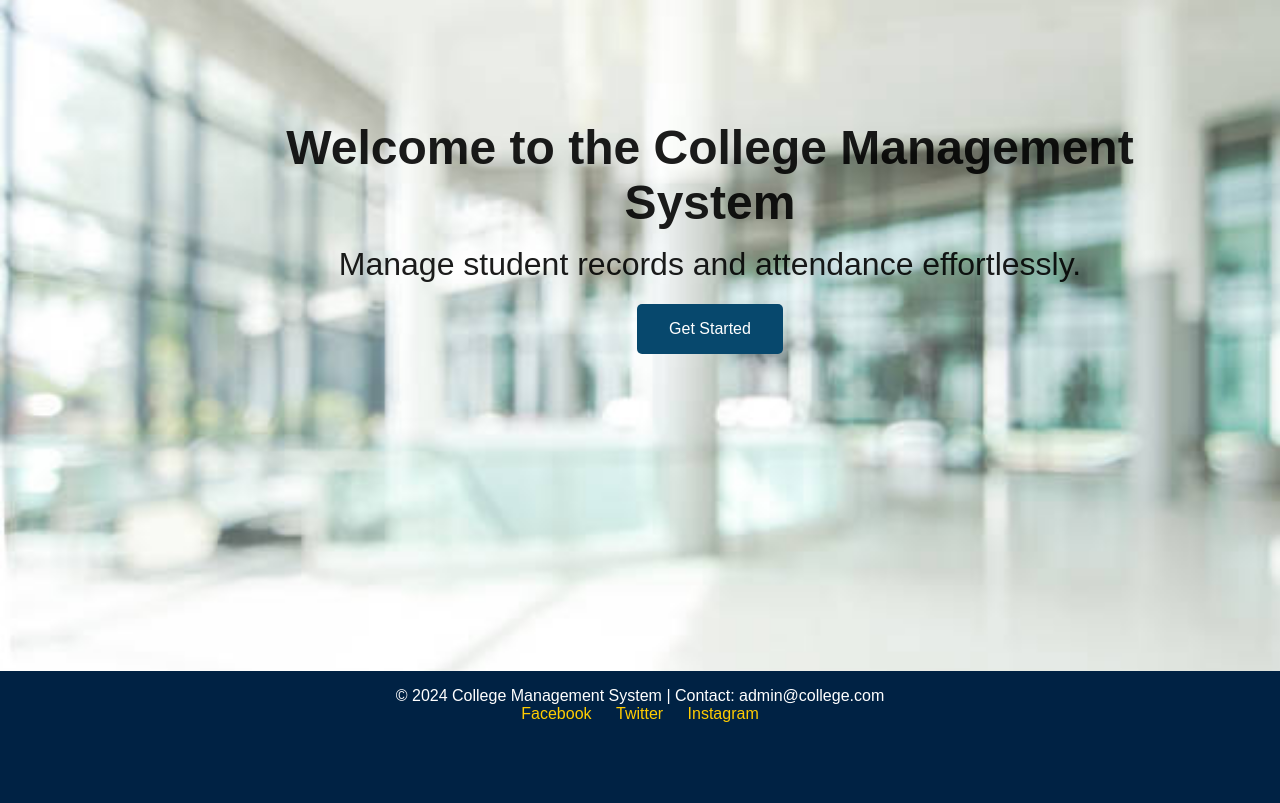
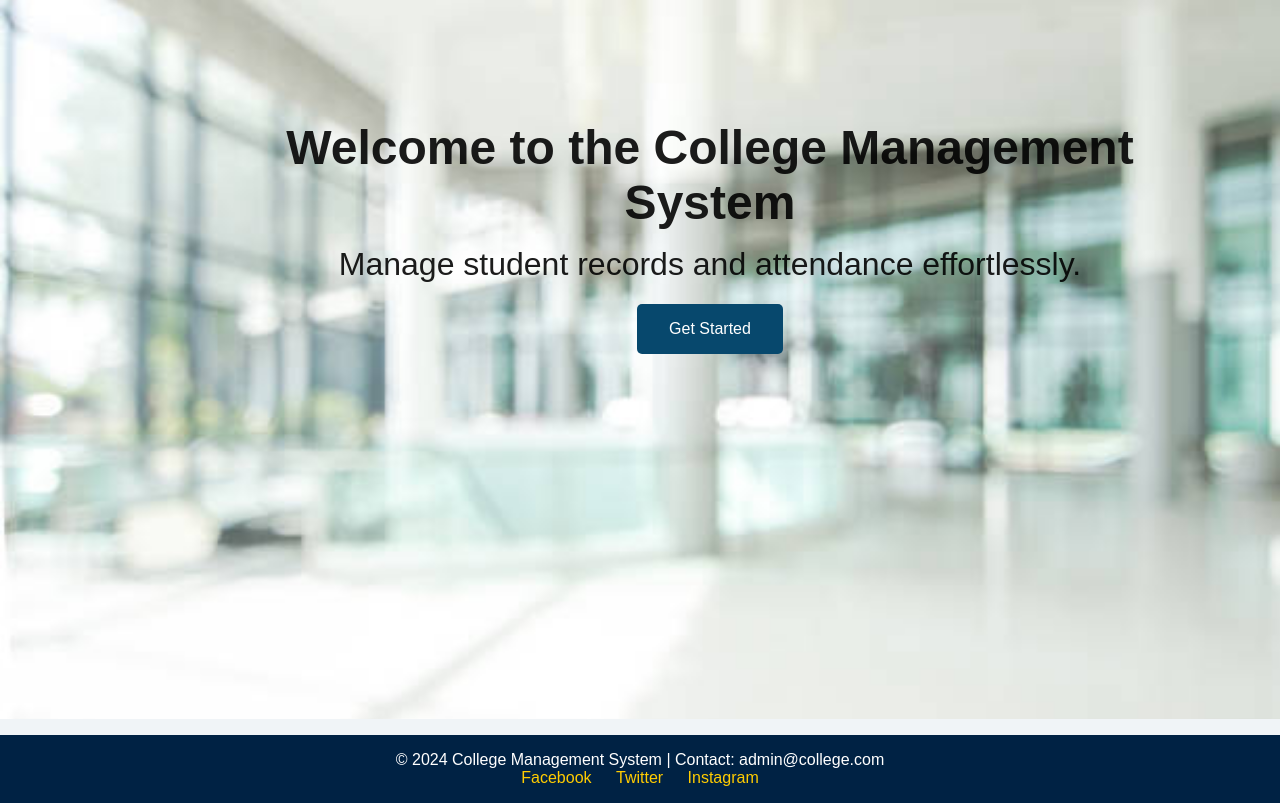
Before and after one commit to Nanawarenishaa/Ty-Project, a PHP site: page / in a window 1280 px wide. Shown: the part 61-864 px from the top of the page. Before the commit the page ends 783 px from the top, so only its background shows below. Run offline with PHP 8.4, Linux system fonts and the light colour scheme.

Commit message:
Add files via upload

```diff
--- a/style.css
+++ b/style.css
@@ -93,9 +93,10 @@
 
 
 footer {
-  position: fixed;
+
   bottom: 0;
   width: 100%;
+  margin-top: 1rem;
   background-color: #002244;
   color: white;
   padding: 1rem;
```
